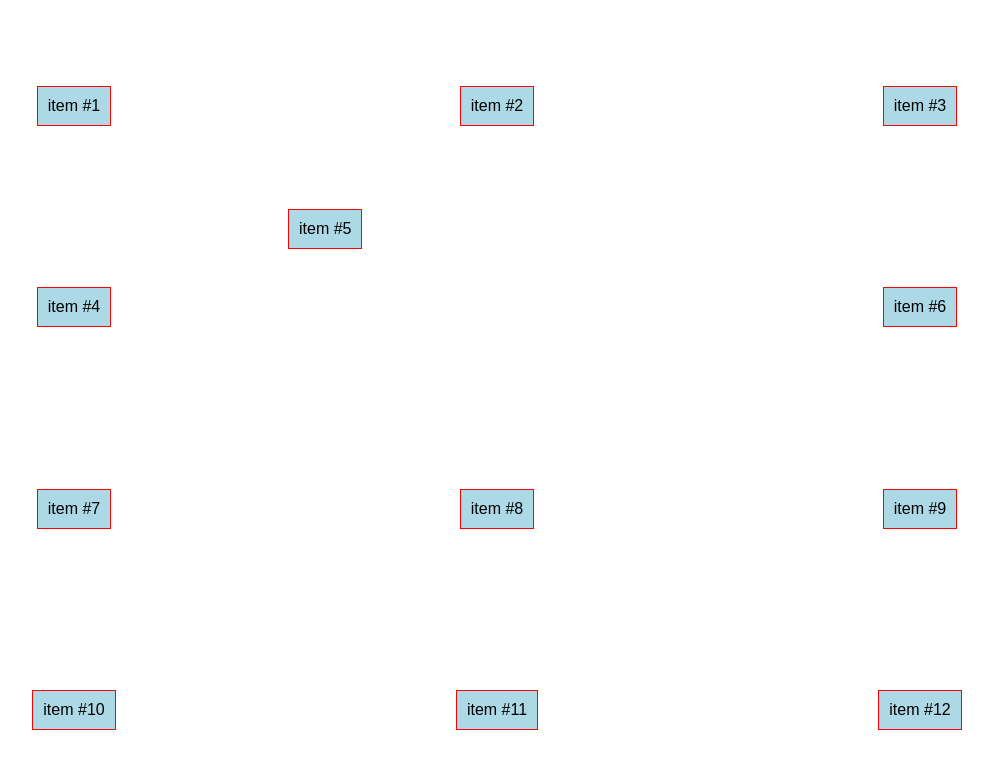
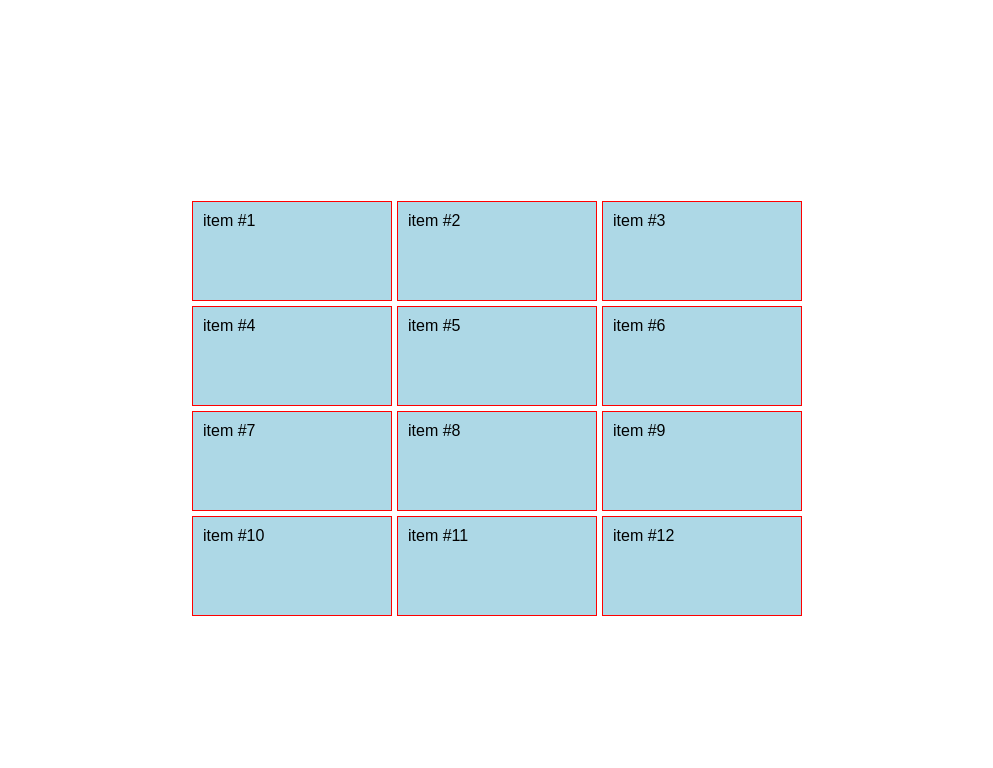
Before and after one commit to jibarradelgado/css-gridlayout, a plain HTML site: page index.html in a window 1280 px wide. Shown: the whole page, without its empty margins (143-1136 px from the left). Drawn offline with Linux system fonts and the light colour scheme.

Commit message:
column and row alignment

```diff
--- a/index.html
+++ b/index.html
@@ -12,19 +12,17 @@
       display: grid;
       gap: 5px;
       height: 100vh;
-      grid-template-columns: repeat(3, 1fr);
-      grid-template-rows: repeat(4, 1fr);
-      justify-items: center;
-      align-items: center;
+      grid-template-columns: repeat(3, 200px);
+      grid-template-rows: repeat(4, 100px);
+      /* justify-items: center;
+      align-items: center; */
+      justify-content: center;
+      align-content: center;
     }
     .item {
       background: lightblue;
       padding: 10px;
       border: 1px solid red;
-    }
-    .item:nth-of-type(5) {
-      align-self: start;
-      justify-self: start;
     }
   </style>
 </head>
```
